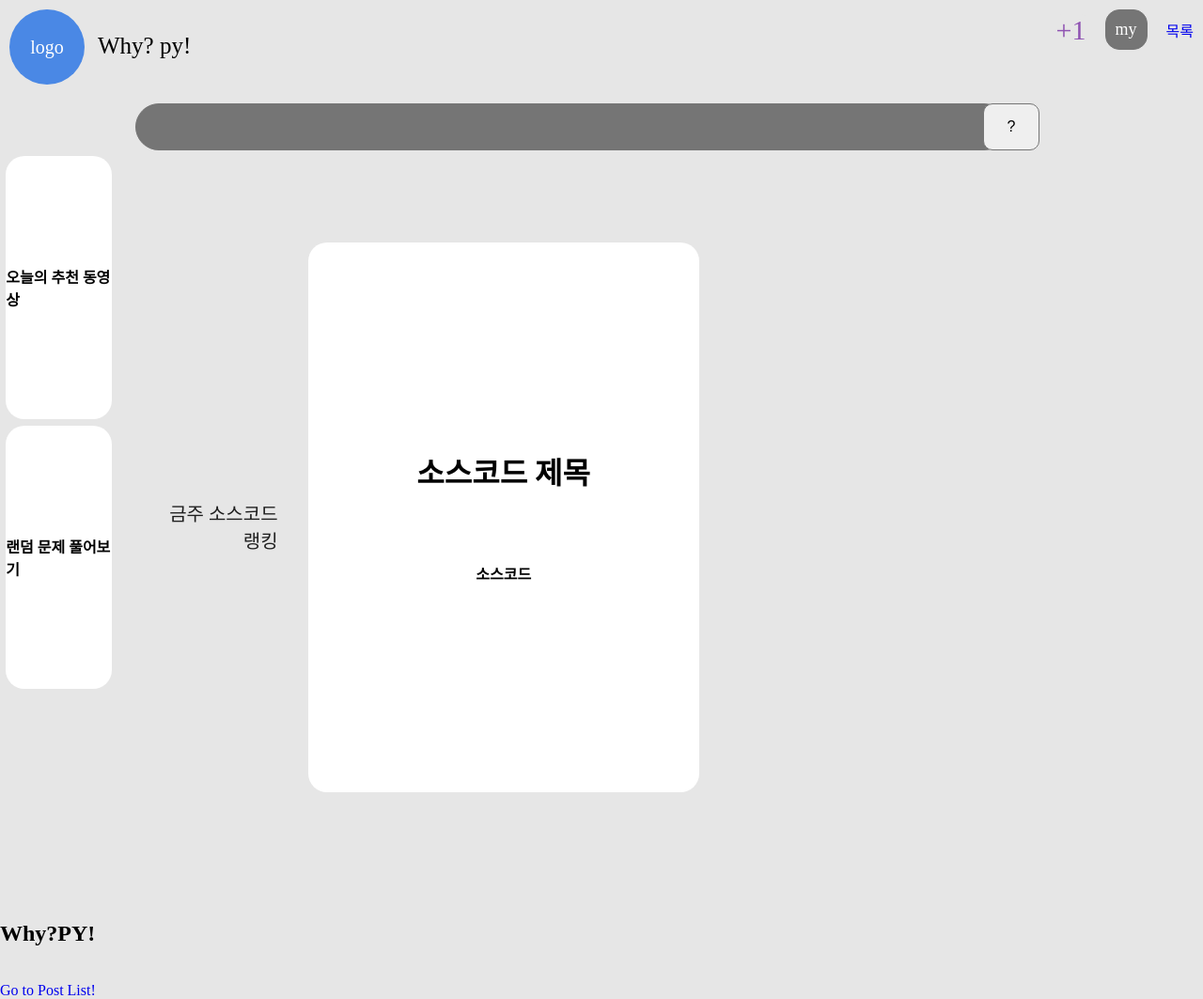
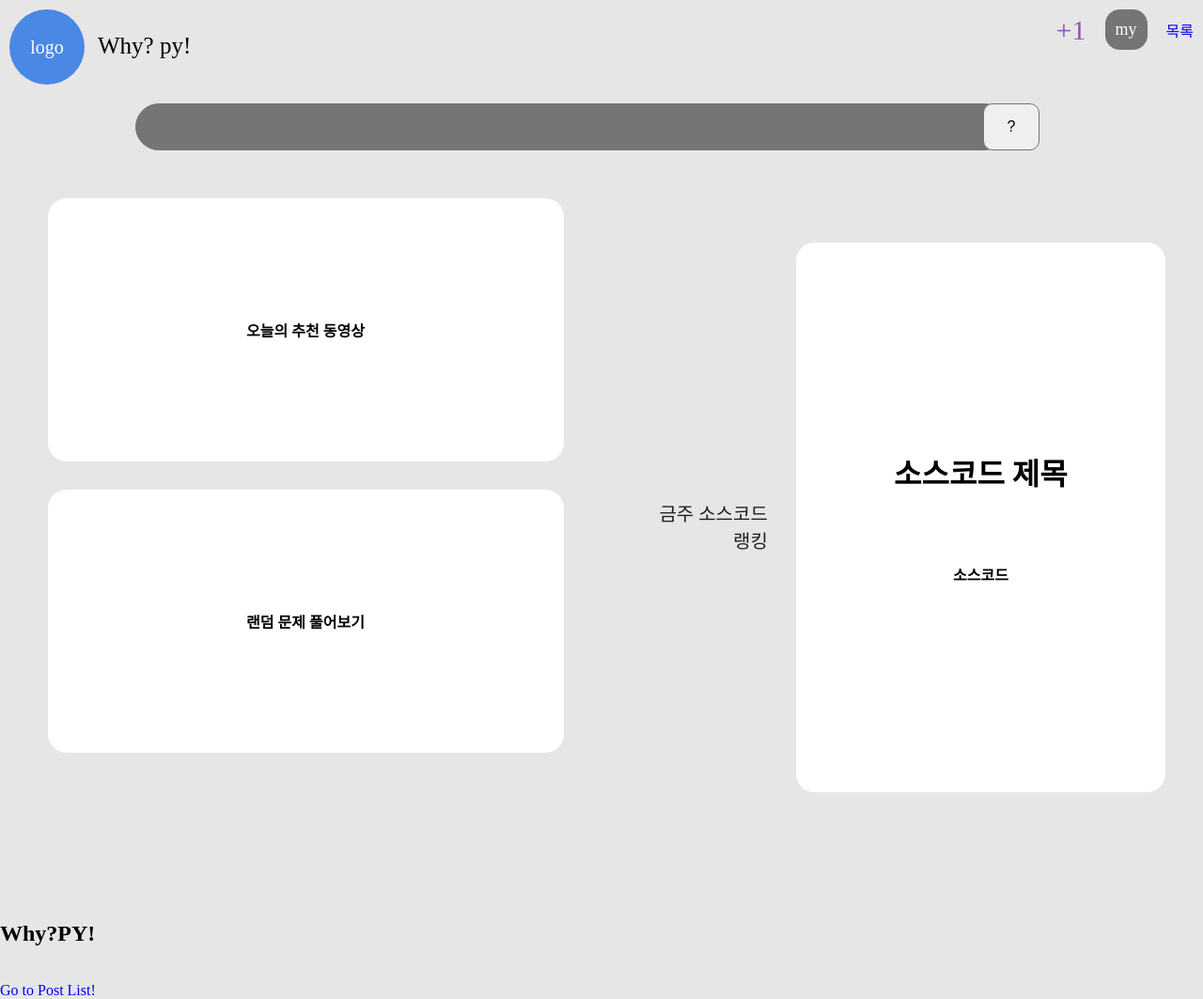
Before and after one commit to Py-Sun/WhyPy, a Python web app: template WhyPyProjdect/src/main/resources/templates/loginhome.html in a window 1280 px wide. Shown: the whole page at 94% size. Run offline with Jinja, Linux system fonts and the light colour scheme; the template is opened without the code that fills it, so the values that code supplies are empty; some web fonts are replaced.

Commit message:
메인 위치조정

```diff
--- a/WhyPyProjdect/src/main/resources/static/css/home.css
+++ b/WhyPyProjdect/src/main/resources/static/css/home.css
@@ -277,6 +277,16 @@ button {
     justify-content: right;
 }
 
+.left-area{
+    position: relative;
+    float: right;
+    flex-direction: column;
+    width: 50%;
+    height: 100%;
+    margin: 20px;
+    box-sizing: border-box;
+}
+
 .right {
     position: relative;
     float: right;
```
